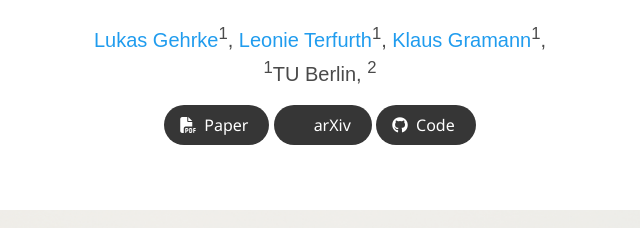
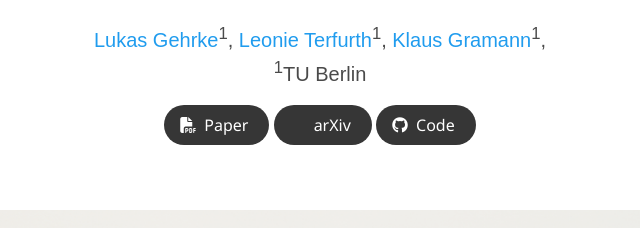
Before and after one commit to lukasgehrke/agency-ems, a plain HTML site: page docs/index.html in a window 1280 px wide. Shown: the part 211-439 px from the top of the page, 320-960 px from the left. Drawn offline with nearby package versions, Linux system fonts and the light colour scheme; some icons are missing; a web font is replaced by a local one.

Commit message:
Update index.html: remove duplicate author reference

```diff
--- a/docs/index.html
+++ b/docs/index.html
@@ -96,8 +96,7 @@
             </div>
 
             <div class="is-size-5 publication-authors">
-              <span class="author-block"><sup>1</sup>TU Berlin,</span>
-              <span class="author-block"><sup>2</sup></span>
+              <span class="author-block"><sup>1</sup>TU Berlin</span>
             </div>
 
             <div class="column has-text-centered">
```
